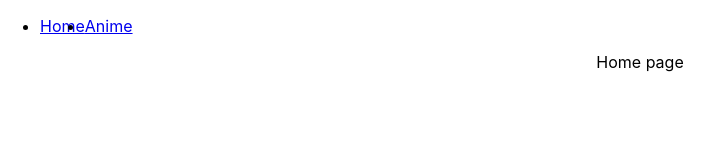
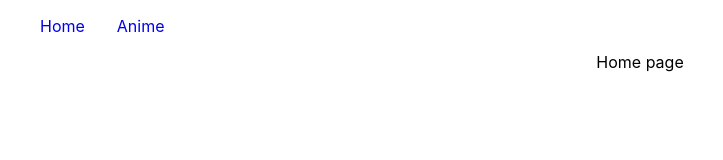
Before and after one commit to RoxAzusa/GitApp, a React (Create React App) app in the folder front/: page / in a window 1280 px wide. Shown: the top 160 px of the page, without its empty margins (0-723 px from the left). Built offline with nearby package versions, Linux system fonts and the light colour scheme.

Commit message:
Modify the css of Layout

```diff
--- a/front/src/assets/css/style.css
+++ b/front/src/assets/css/style.css
@@ -1,10 +1,20 @@
 .nav {
     display: flex;
     flex-direction: row;
-    justify-content: space-around;
 }
 
-ul {
+.nav-item {
     display: flex;
     flex-direction: row;
+    justify-content: flex-start;
+    gap: 2em;
 }
+
+.nav-button {
+    list-style-type: none;
+
+}
+
+.nav-link {
+    text-decoration: none;
+}
--- a/front/src/pages/Layout.js
+++ b/front/src/pages/Layout.js
@@ -4,13 +4,13 @@ import '../assets/css/style.css';
 const Layout = () => {
   return (
     <>
-      <nav className="">
-        <ul>
-          <li>
-            <Link to="/">Home</Link>
+      <nav className="nav">
+        <ul className="nav-item">
+          <li className="nav-button">
+            <Link className="nav-link" to="/">Home</Link>
           </li>
-          <li>
-            <Link to="/Anime">Anime</Link>
+          <li className="nav-button">
+            <Link className="nav-link" to="/Anime">Anime</Link>
           </li>
         </ul>
       </nav>
```
